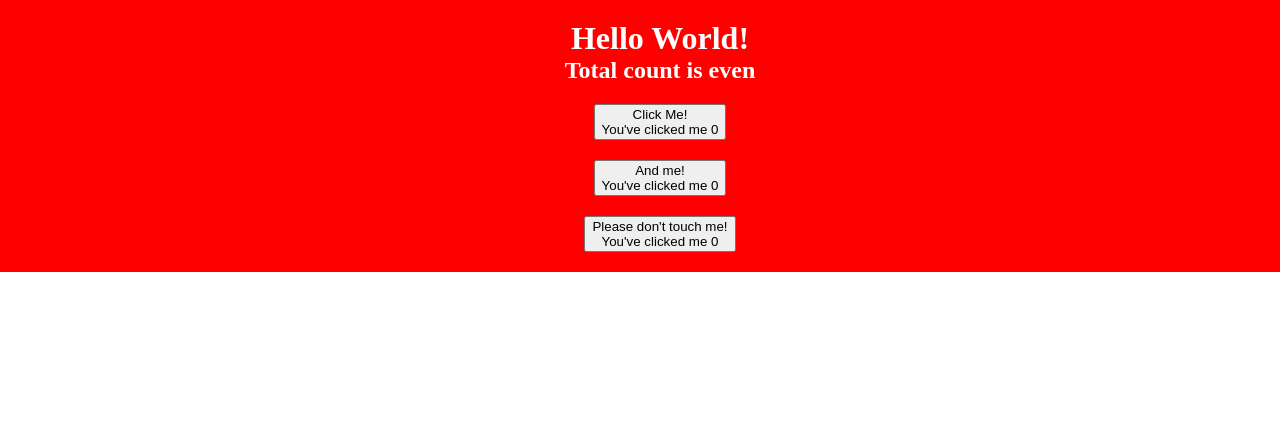
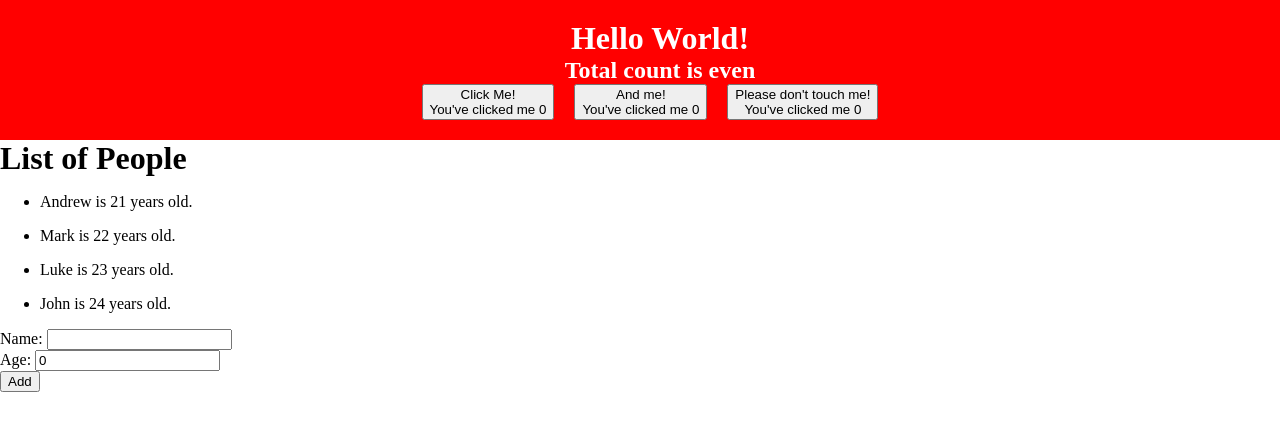
Before and after one commit to kierandesoer/vmer_react_training_to_Stage11, a React app: page / in a window 1280 px wide. Shown: the top 430 px of the page. Built offline with nearby package versions, Linux system fonts and the light colour scheme.

Commit message:
Added comments for aid

```diff
--- a/src/App.tsx
+++ b/src/App.tsx
@@ -1,14 +1,43 @@
-import React from 'react';
 import { Button } from 'components/Button';
-import {useState} from 'react';
+import { useState } from 'react';
 
 export const App = () => {
   const [totalCounter, setTotalCounter] = useState(0);
   const incrementTotalCounter = () => {
     setTotalCounter(totalCounter + 1 );
   }
+  // Create a list for display in list format
+  const people = [
+    {
+      name: 'Andrew',
+      age: 21,
+    },{
+      name: 'Mark',
+      age: 22,
+    },{
+      name: 'Luke',
+      age: 23,
+    },{
+      name: 'John',
+      age: 24,
+    }
+  ];
+
+  // make the list stateful
+  const [peopleList, setPeopleList] = useState(people);
+  const [personName, setPersonName] = useState('');
+  const [personAge, setPersonAge] = useState(0);
+
+  // generate the list people for display
+  const listPeople = peopleList.map(person =>
+    <li>
+      <p>{person.name} is {person.age} years old.</p>
+    </li>
+  );
 
   return (
+    <div>
+
       <div style={{ width: '100%', backgroundColor: 'red', color: 'white', textAlign: 'center', padding: '20px'}}>
         <h1>Hello World!</h1>
         <h2>Total count is {totalCounter % 2 === 0 ? 'even' : 'odd'}</h2>
@@ -16,5 +45,24 @@ export const App = () => {
         <Button buttonText='And me!' alertText='WooHoo!' totalCount={totalCounter} incrementTotalCount={incrementTotalCounter}/>
         <Button buttonText="Please don't touch me!" alertText='Ouch!' totalCount={totalCounter} incrementTotalCount={incrementTotalCounter}/>
       </div>
+
+      <div>
+        <h1>List of People</h1>
+        <ul>{listPeople}</ul>
+      </div>
+      <div>
+        <label htmlFor="personName">Name: </label>
+        <input type='text' id='personName' value={personName} onChange={(e) => setPersonName(e.target.value)} />
+      </div>
+      <div>
+        <label htmlFor="personAge">Age: </label>
+        <input type='number' id='personAge' value={personAge} onChange={(e) => setPersonAge(Number(e.target.value))} />
+      </div>
+      <div>
+        <button type='submit' onClick={() => {
+          setPeopleList([...peopleList, {name: personName, age: personAge }])
+        }}>Add</ button>
+      </div>
+    </div>
   );
 }
--- a/src/components/Button.tsx
+++ b/src/components/Button.tsx
@@ -19,8 +19,6 @@ export const Button = ({ buttonText, alertText, totalCount, incrementTotalCount
     }
 
     return (
-        <div style={{ marginTop: '20px' }}>
-            <button onClick={onClick}>{buttonText}<br />You've clicked me {counter}</button>
-        </div>
+            <button style={{ marginRight: '20px' }} onClick={onClick}>{buttonText}<br />You've clicked me {counter}</button>
     )
 }
```
Lines whose indentation alone changed are shown as unchanged.
